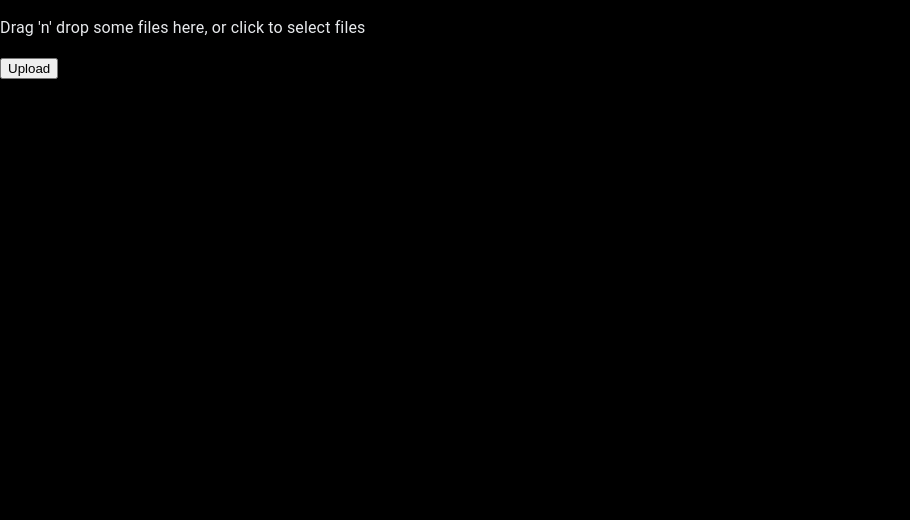
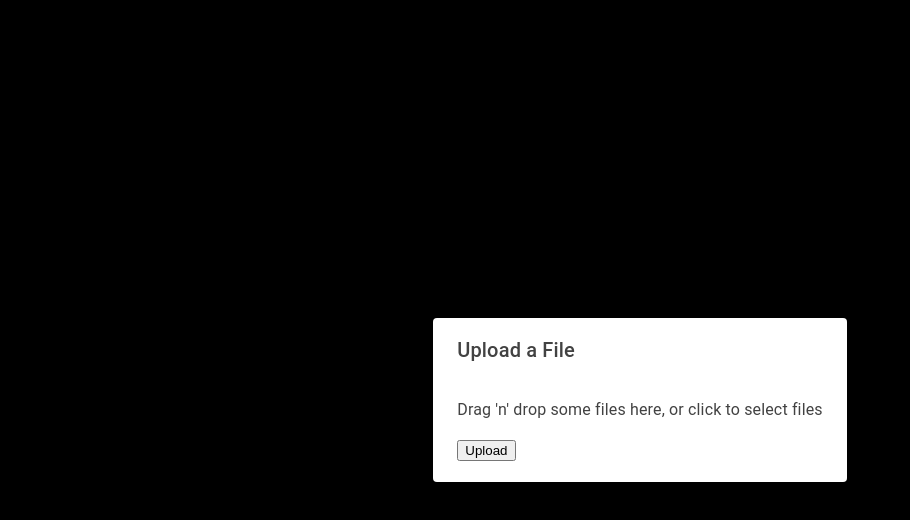
Before and after one commit to dominhnhut01/healthcare_insurance_bot, a React (Vite) app in the folder frontend/: page / in a window 1280 px wide. Shown: the top 520 px of the page, without its empty margins (0-910 px from the left). Built offline with nearby package versions, Linux system fonts and the light colour scheme; no server answers.

Commit message:
Add popup but bug persists

```diff
--- a/frontend/src/App.jsx
+++ b/frontend/src/App.jsx
@@ -4,26 +4,55 @@ import Upload from './pages/Upload.jsx'
 // import Display from './pages/Display.jsx'
 import ChatContainer from './components/ChatContainer';
 
+import DialogTitle from '@mui/material/DialogTitle';
+import DialogContent from '@mui/material/DialogContent';
+import Dialog from '@mui/material/Dialog'
+import Backdrop from '@mui/material/Backdrop';
+
 // import './App.css'
 
 function App() {
+  // file Object
   const [file, setFile] = useState(null)
+  // open state for dialog
+  const [open, setOpen] = useState(true)  // Controls whether the upload dialog is open
+
   const navigate = useNavigate()
 
   const handleUpload = (uploadFileUrl) => {
     setFile(uploadFileUrl)
-    navigate('/display')
+    console.log(uploadFileUrl)
+    setOpen((prev) => !prev)
+    alert('File uploaded successfully')
+    // navigate('/display')
+  }
+
+  const handleClose = () => {
+    setOpen(false)
   }
 
   let element = useRoutes([
     {
       path: '/',
-      element: <Upload onUpload={handleUpload} />,
+      // element: <Upload onUpload={handleUpload} />,
+      element: (
+        <>
+          {file ? <ChatContainer /> : null}
+          <Backdrop open={open} sx={{ zIndex: (theme) => theme.zIndex.drawer + 1 }}>
+            <Dialog open={open} onClose={handleClose}>
+              <DialogTitle>Upload a File</DialogTitle>
+              <DialogContent>
+                <Upload onUpload={handleUpload} />
+              </DialogContent>
+            </Dialog>
+          </Backdrop>
+        </>
+      ),
     },
-    {
-      path: '/chat',
-      element: <ChatContainer />,
-    }
+    // {
+    //   path: '/chat',
+    //   element: <ChatContainer />,
+    // }
   ])
 
   return (
--- a/frontend/src/pages/Upload.jsx
+++ b/frontend/src/pages/Upload.jsx
@@ -2,7 +2,7 @@ import React, { useState } from 'react';
 import { useDropzone } from 'react-dropzone';
 import { useNavigate } from 'react-router-dom';
 
-const Upload = () => {
+const Upload = ({ onUpload }) => {
     const [error, setError] = useState(null);
     const { getRootProps, getInputProps, acceptedFiles } = useDropzone({
         accept: 'application/pdf',
@@ -25,8 +25,8 @@ const Upload = () => {
                     body: formData,
                 });
                 const data = await response.json();
-                console.log(data);  // Log the response from the server
-                // navigate('/display');  // Navigate to the display route
+                console.log("here is data", data);  // Log the response from the server
+                onUpload(file);  // Make sure data contains the URL of the uploaded file
             } catch (error) {
                 console.error('There was an error uploading the file:', error);
             }
```
Also changed, not shown: 1 other file (tests, documents, lock files or other folders).
